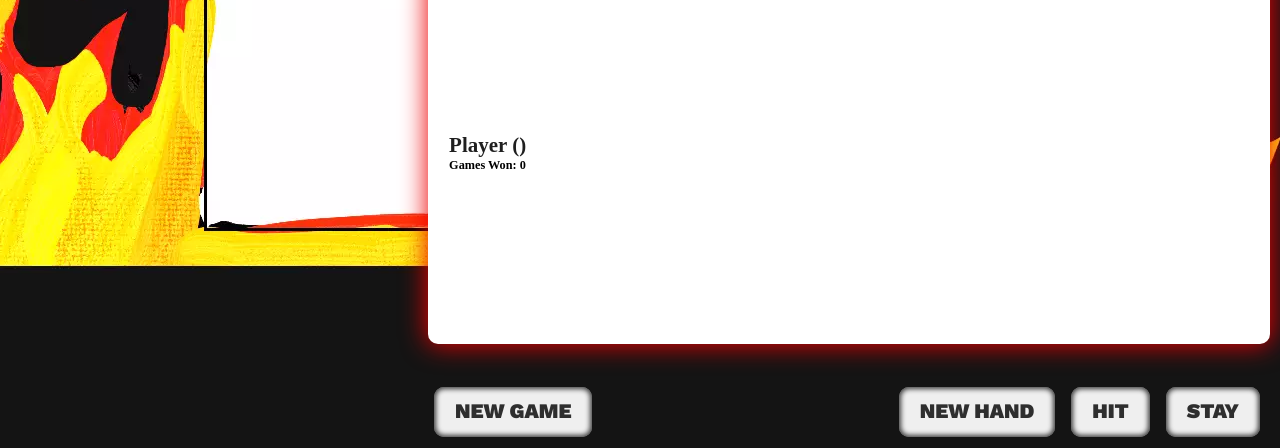
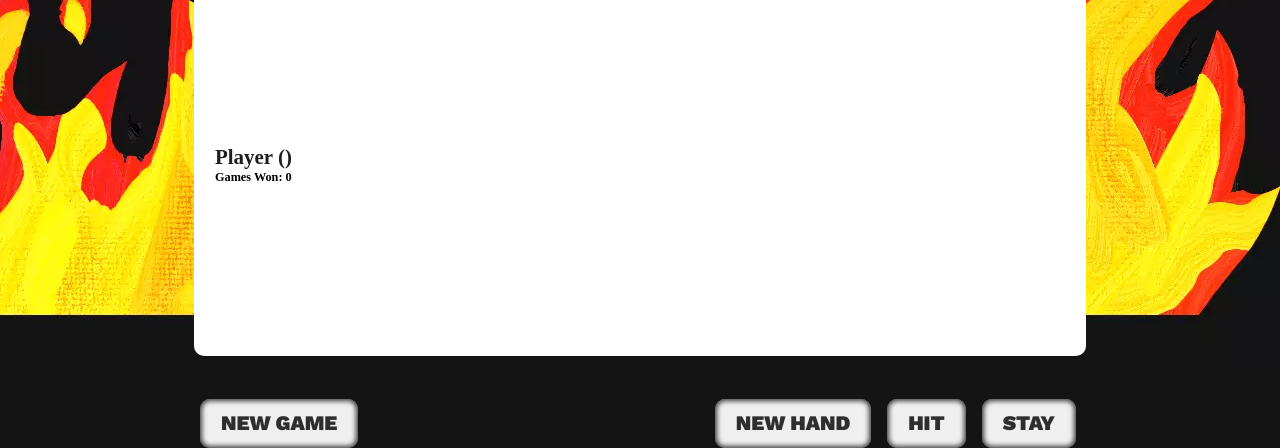
Before and after one commit to artcuddy/project2-blackjack, a plain HTML site: page index.html in a window 1280 px wide. Shown: the part 509-957 px from the top of the page. Drawn offline with nearby package versions, Linux system fonts and the light colour scheme; a web font is replaced by a local one.

Commit message:
style: centered the game area

```diff
--- a/assets/css/style.css
+++ b/assets/css/style.css
@@ -1,16 +1,5 @@
 /* base */
 @import url("https://fonts.googleapis.com/css2?family=Butcherman&family=Work+Sans:wght@100;300;400;900&display=swap");
-/* @font-face {
-  font-family: "Creepy";
-  src: url("../fonts/Creepy.woff") format("woff"),
-       url("../fonts/Creepy.woff2") format("woff2");
-}
-
-@font-face {
-  font-family: "Lunacy";
-  src: url("../fonts/Lunacy.woff") format("woff"),
-       url("../fonts/Lunacy.woff2") format("woff2");
-} */
 
 html {
   font-size: 65.5%;
@@ -59,10 +48,8 @@ p {
 
 /* Game area styling */
 .game-wrapper {
+  position: relative;
   background-color: #141414;
-  padding-top: 5%;
-  display: flex;
-  flex-flow: row nowrap;
   align-items: center;
   width: 100vw;
   height: 100vh;
@@ -77,20 +64,17 @@ p {
   justify-content: space-around;
 }
 
-#game-area {
-  top: 15rem;
+#card-game-area {
+  top: 40vh;
   position: relative;
   z-index: 1;
-  width: 800px;
+  width: 850px;
   height: auto;
   margin-left: auto;
   margin-right: auto;
   padding: 0 2rem 2rem 2rem;
   background: #fff;
   border-radius: 10px;
-  -webkit-box-shadow: 0px 0px 26px 1px rgb(238, 2, 2);
-  -moz-box-shadow: 0px 0px 26px 1px rgb(238, 2, 2);
-  box-shadow: 0px 0px 26px 1px rgb(238, 2, 2);
 }
 
 /* Cards area styling */
--- a/index.html
+++ b/index.html
@@ -13,19 +13,18 @@
 </head>
 
 <body>
+    <header>
+        <h1>Demon Blackjack</h1>
+    </header>
 
     <section class='game-wrapper'>
-        <header>
-            <h1>Demon Blackjack</h1>
-        </header>
-
-        <div id='game-area'>
+        <div id='card-game-area'>
             <div id='message-area'>
-<span id='message'></span>
+                <span id='message'></span>
             </div>
             <div id='computer-area'>
-                    <h2>Demon (<span id='computer-score'></span>)</h2>
-                    <h3>Games Won: <span id='computer-games-won'>0</span></h3>
+                <h2>Demon (<span id='computer-score'></span>)</h2>
+                <h3>Games Won: <span id='computer-games-won'>0</span></h3>
                 <div id='computer-cards'>
                     <!-- Computer cards appear here. -->
                 </div>
@@ -51,8 +50,12 @@
 
     </section>
     <footer>
-        <a href="#"><p>Instructions</p></a>
-        <a href="#"><p>Rules</p></a>
+        <a href="#">
+            <p>Instructions</p>
+        </a>
+        <a href="#">
+            <p>Rules</p>
+        </a>
     </footer>
 
     <script type='text/javascript' src='assets/js/scripts.js'></script>
```
